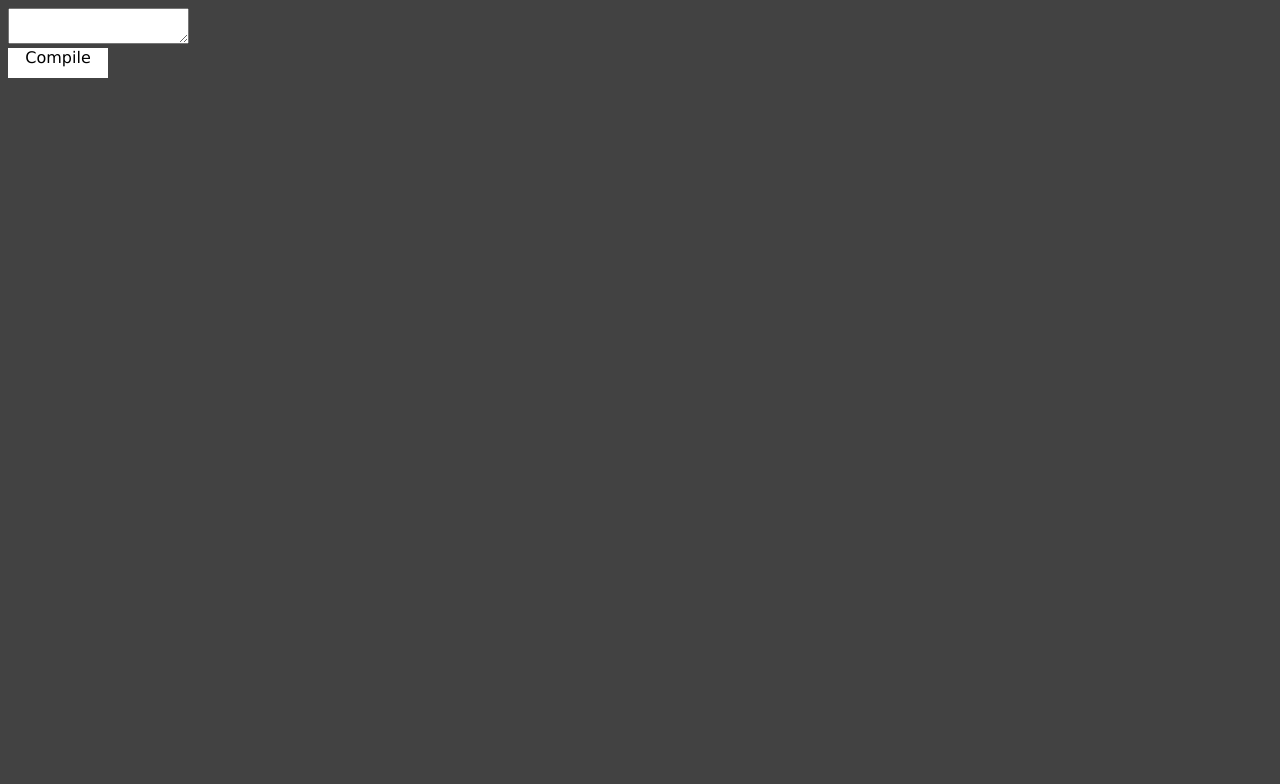
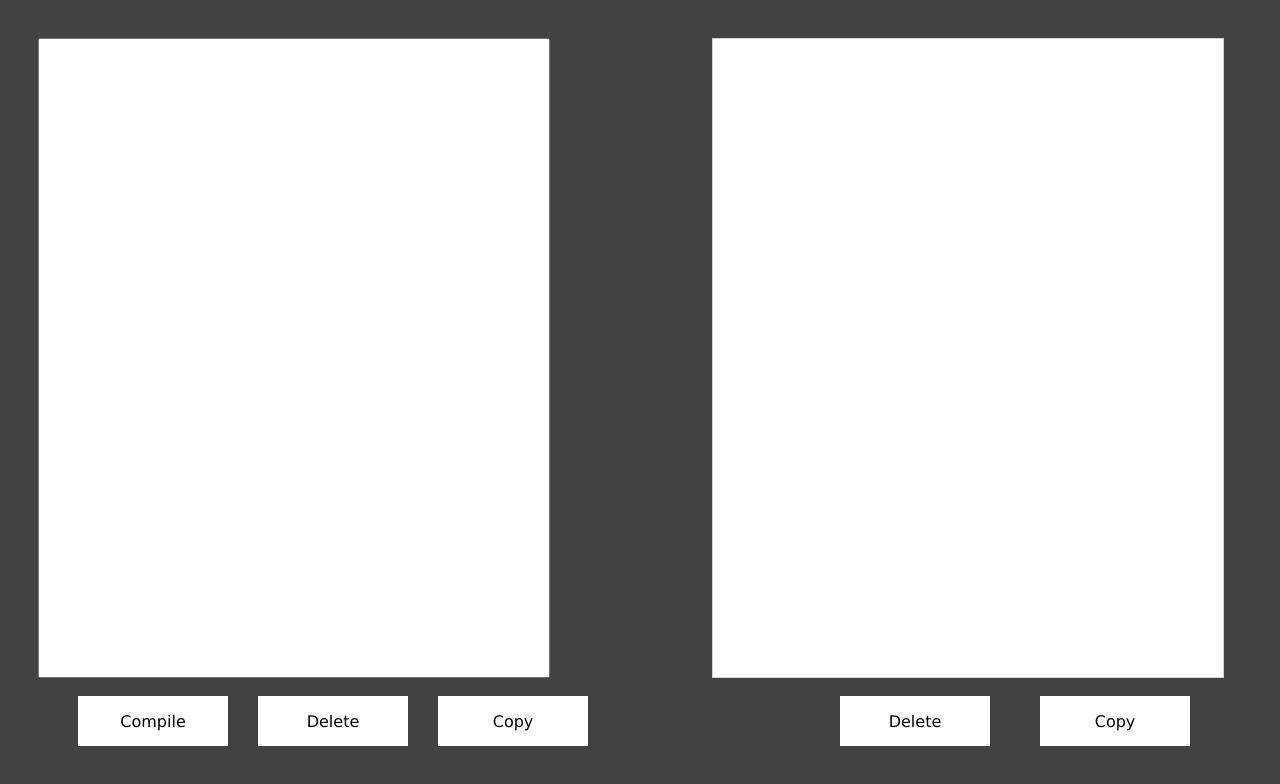
Before and after one commit to NikiStefan2/Good-Game-programming-language, a plain HTML site: page index.html in a window 1280 px wide. Drawn offline with Linux system fonts and the light colour scheme.

Commit message:
maked the Ui

```diff
--- a/index.html
+++ b/index.html
@@ -7,11 +7,32 @@
 </head>
 
 <body>
-    <div id="code-editor">
-        <textarea id="code"></textarea>
-
-        <div id="Compile-Btn-Submit">Compile</div>
-    </div>
+    <!--<div id="code-editor">-->
+        <textarea id="code" style="resize: none;"></textarea>
+        <textarea id="code_compiled" disabled readonly style="resize: none;"></textarea>
+        <div id="buttons">
+            <div id="Compile-Btn-Submit" class="btn">
+                <p>Compile</p>
+            </div>
+            <div id="Delete-Btn-Submit" class="btn">
+                <p>Delete</p>
+            </div>
+            <div id="Copy-Btn-Submit" class="btn">
+                <p>Copy</p>
+            </div>
+        </div>
+        <div id="CompiledButtons">
+            <div id="Delete-Btn" class="btn">
+                <p>Delete</p>
+            </div>
+            <div id="Copy-Btn" class="btn">
+                <p>Copy</p>
+            </div>
+        </div>
+        <!--<div id="compiled-code">
+            <textarea id="code_compiled" disabled></textarea>
+        </div>
+    </div>-->
 
     <script src="app.js"></script>
     <script src="commands.js"></script>
--- a/style.css
+++ b/style.css
@@ -1,11 +1,90 @@
+*{
+    box-sizing: border-box;
+}
+
 body{
     background-color: #424242;
 }
-#Compile-Btn-Submit{
+.btn{
     background-color: white;
-    width: 100px;
-    height: 30px;
+    width: 150px;
+    height: 50px;
     font-family: Verdana, Geneva, Tahoma, sans-serif;
     font-weight: 10;
     text-align: center;
+    position: relative;
 }
+#code{
+    width: 40%;
+    height: 80%;
+    margin-top: 30px;
+    margin-left: 30px;
+    position: absolute;
+}
+/*#code-editor{
+    height: 100vh;
+
+    background-color: blue;
+
+    height: 100vh;
+    margin-right: 0;
+    margin-top: 0;
+    position: relative;
+    top: 0;
+
+    width: auto;
+}*/
+#buttons{
+    display: flex;
+
+    gap: 30px;
+
+   /* position: relative;*/
+
+    margin-left: 70px;
+
+    position: absolute;
+
+    top: 87%;
+}
+#code_compiled{
+    width: 40%;
+    height: 80%;
+    /*margin-bottom: 1000px;*/
+    position: absolute;
+    margin-top: 30px;
+    margin-left: 55%;
+    /*margin-left: 50%;
+
+    bottom: 745px;*/
+/*s*/
+
+}
+
+/*#compiled-code{
+    height: 100vh;
+    margin-right: 0;
+    margin-top: 0;
+    position: relative;
+    top: 0;
+    /*margin-bottom: 100px;*/
+   /* background-color: red;
+}*/
+
+#CompiledButtons{
+    display: flex;
+
+    gap: 50px;
+
+   /* position: relative;*/
+
+    margin-left: 65%;
+
+    position: absolute;
+
+    top: 87%;
+}
+
+textarea:disabled{
+    background-color: white;
+}
```
